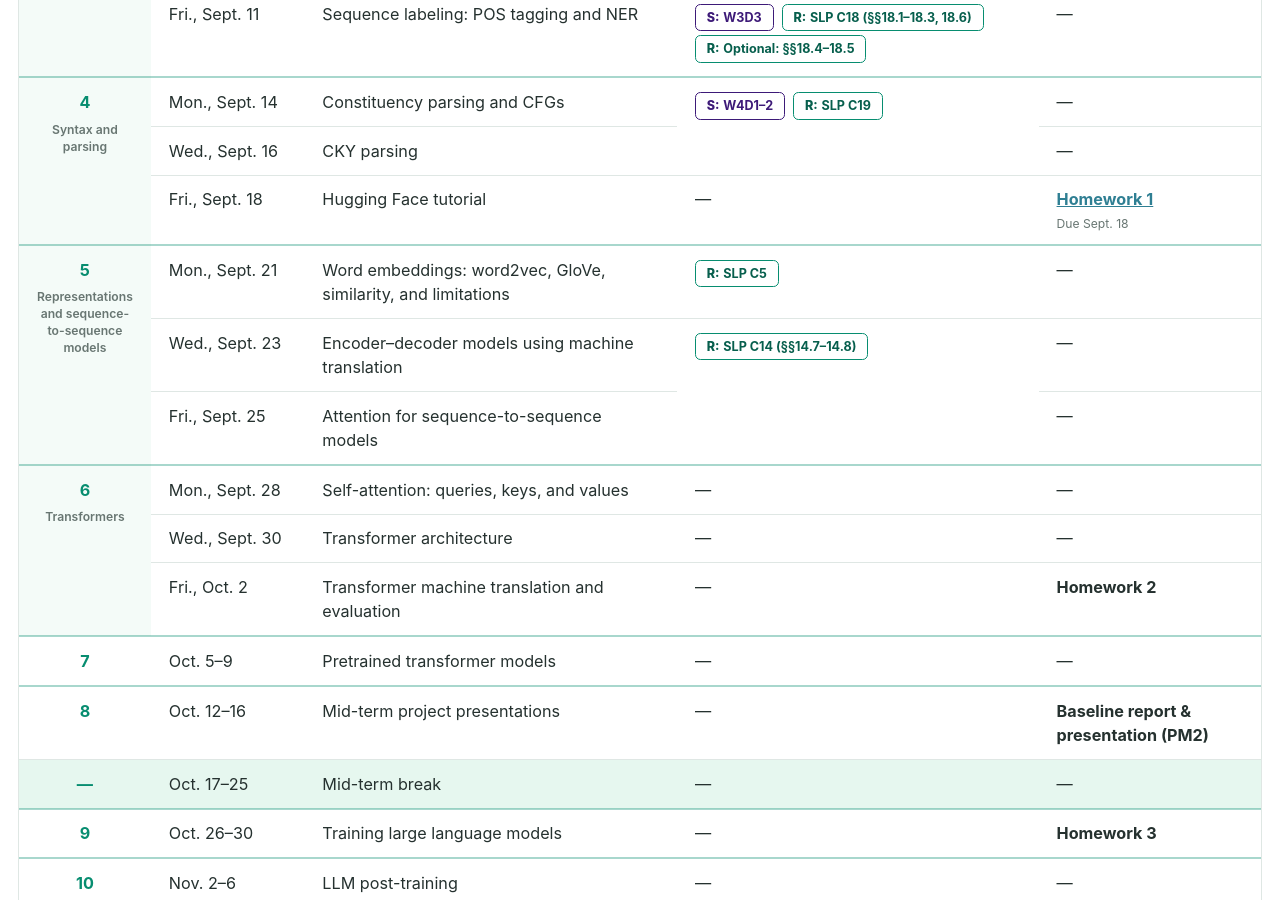
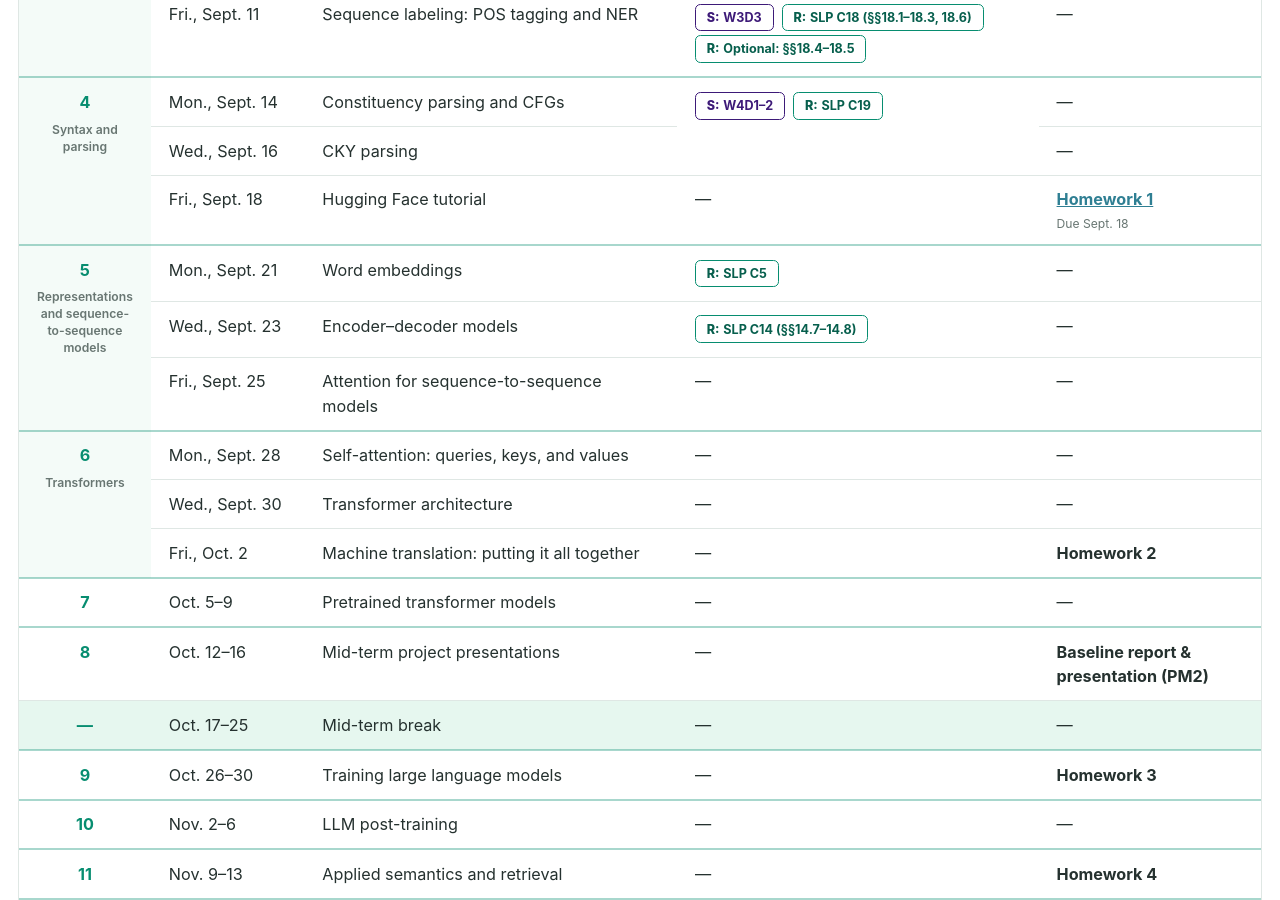
Before and after one commit to bnguyen5/bnguyen5.github.io, a Jekyll site: the page built from _pages/nlp-fall-2026.md, in a window 1280 px wide and 900 px high, scrolled down 2466 px. Built offline with Jekyll 4.4.1, drawn with Linux system fonts in a browser that asks for light colours.

Commit message:
Update nlp-fall-2026.md

```diff
--- a/_pages/nlp-fall-2026.md
+++ b/_pages/nlp-fall-2026.md
@@ -143,13 +143,13 @@
           <tr class="course-week-start"><td rowspan="3"><strong>4</strong><small>Syntax and parsing</small></td><td>Mon., Sept. 14</td><td><strong>Constituency parsing and CFGs</strong></td><td class="course-materials-shared" rowspan="2">{% if page.w4d12_slides_url != "" %}<a class="course-tag course-tag--slides" href="{{ page.w4d12_slides_url }}" target="_blank" rel="noopener">W4D1–2</a>{% else %}<span class="course-tag course-tag--slides">W4D1–2</span>{% endif %} <a class="course-tag course-tag--reading" href="https://web.stanford.edu/~jurafsky/slp3/19.pdf" target="_blank" rel="noopener">SLP C19</a></td><td>—</td></tr>
           <tr><td>Wed., Sept. 16</td><td><strong>CKY parsing</strong></td><td>—</td></tr>
           <tr><td>Fri., Sept. 18</td><td><strong>Hugging Face tutorial</strong></td><td>—</td><td>{% if page.hw1_url != "" %}<a href="{{ page.hw1_url }}" target="_blank" rel="noopener"><strong>Homework 1</strong></a>{% else %}<strong>Homework 1</strong>{% endif %}<small>Due Sept. 18</small></td></tr>
-          <tr class="course-week-start"><td rowspan="3"><strong>5</strong><small>Representations and sequence-to-sequence models</small></td><td>Mon., Sept. 21</td><td><strong>Word embeddings: word2vec, GloVe, similarity, and limitations</strong></td><td><a class="course-tag course-tag--reading" href="https://web.stanford.edu/~jurafsky/slp3/5.pdf" target="_blank" rel="noopener">SLP C5</a></td><td>—</td></tr>
-          <tr><td>Wed., Sept. 23</td><td><strong>Encoder–decoder models using machine translation</strong></td><td class="course-materials-shared" rowspan="2"><a class="course-tag course-tag--reading" href="https://web.stanford.edu/~jurafsky/slp3/14.pdf" target="_blank" rel="noopener">SLP C14 (§§14.7–14.8)</a></td><td>—</td></tr>
-          <tr><td>Fri., Sept. 25</td><td><strong>Attention for sequence-to-sequence models</strong></td><td>—</td></tr>
+          <tr class="course-week-start"><td rowspan="3"><strong>5</strong><small>Representations and sequence-to-sequence models</small></td><td>Mon., Sept. 21</td><td><strong>Word embeddings</strong></td><td><a class="course-tag course-tag--reading" href="https://web.stanford.edu/~jurafsky/slp3/5.pdf" target="_blank" rel="noopener">SLP C5</a></td><td>—</td></tr>
+          <tr><td>Wed., Sept. 23</td><td><strong>Encoder–decoder models</strong></td><td><a class="course-tag course-tag--reading" href="https://web.stanford.edu/~jurafsky/slp3/14.pdf" target="_blank" rel="noopener">SLP C14 (§§14.7–14.8)</a></td><td>—</td></tr>
+          <tr><td>Fri., Sept. 25</td><td><strong>Attention for sequence-to-sequence models</strong></td><td>—</td><td>—</td></tr>
 
           <tr class="course-week-start"><td rowspan="3"><strong>6</strong><small>Transformers</small></td><td>Mon., Sept. 28</td><td><strong>Self-attention: queries, keys, and values</strong></td><td>—</td><td>—</td></tr>
           <tr><td>Wed., Sept. 30</td><td><strong>Transformer architecture</strong></td><td>—</td><td>—</td></tr>
-          <tr><td>Fri., Oct. 2</td><td><strong>Transformer machine translation and evaluation</strong></td><td>—</td><td><strong>Homework 2</strong></td></tr>
+          <tr><td>Fri., Oct. 2</td><td><strong>Machine translation: putting it all together</strong></td><td>—</td><td><strong>Homework 2</strong></td></tr>
 
           <tr class="course-week-start course-roadmap"><td>7</td><td>Oct. 5–9</td><td><strong>Pretrained transformer models</strong></td><td>—</td><td>—</td></tr>
           <tr class="course-week-start course-roadmap"><td>8</td><td>Oct. 12–16</td><td><strong>Mid-term project presentations</strong></td><td>—</td><td><strong>Baseline report &amp; presentation (PM2)</strong></td></tr>
```
